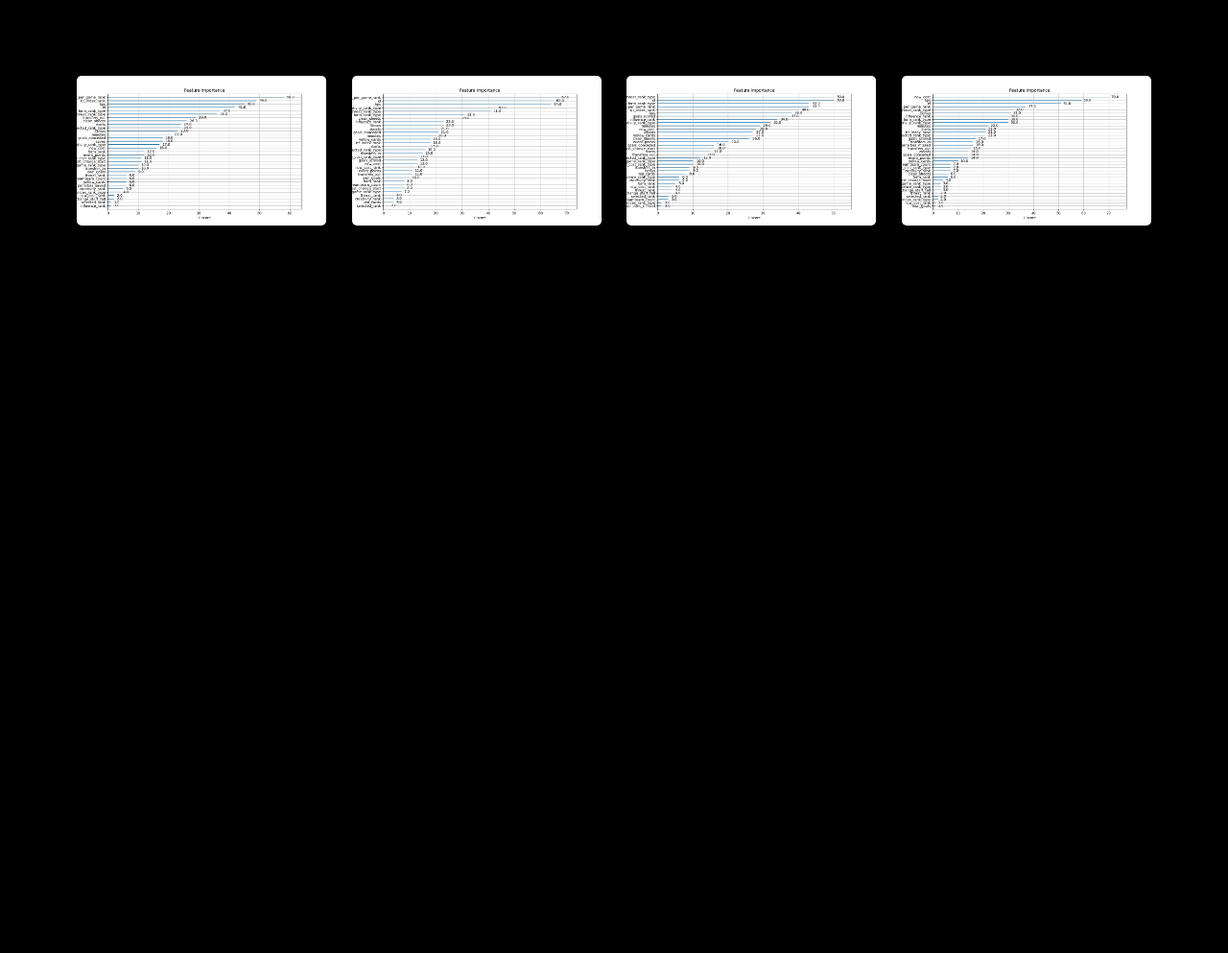
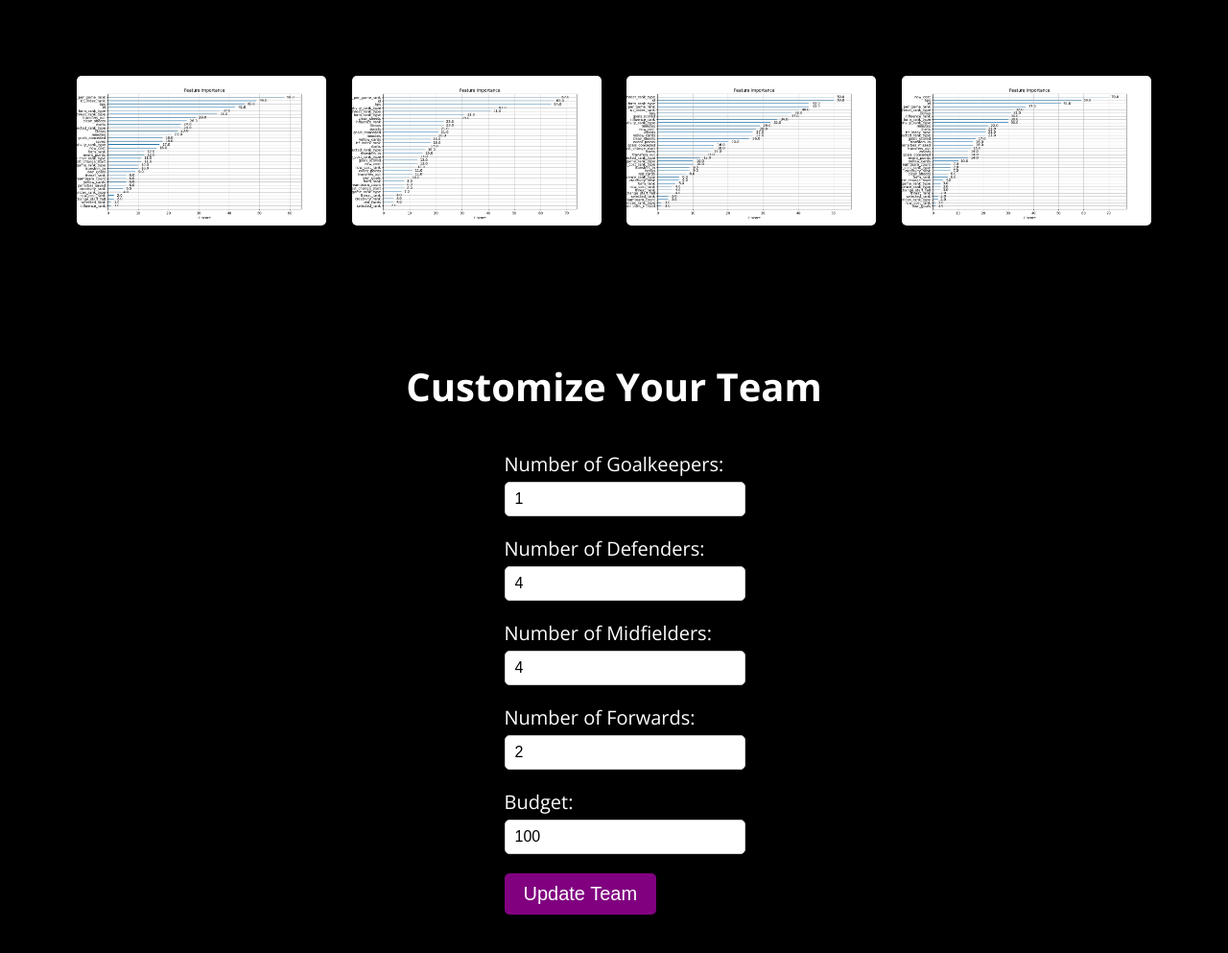
Before and after one commit to matthewwangg/Player-Performance-Prediction-1.0, a Flask app: page / in a window 1280 px wide. Shown: the part 4918-5911 px from the top of the page at 96% size. Before the commit the page ends 5153 px from the top, so only its background shows below. Run offline with Flask 2, Linux system fonts and the light colour scheme.

Commit message:
Added customize team section

```diff
--- a/web app/static/css/styles.css
+++ b/web app/static/css/styles.css
@@ -285,6 +285,71 @@ nav a {
     background-color: #6a006a; /* Darker shade of purple on hover */
 }
 
+.team-customization-container {
+    text-align: center;
+    padding: 40px;
+    padding-bottom: 0px;
+    background-color: #000000;
+}
+
+.team-customization-header {
+    font-size: 40px;
+    font-weight: bold;
+    color: #ffffff;
+}
+
+.team-customization-form {
+    max-width: 600px;
+    margin: 0 auto
+}
+
+.team-customization-form .form-group {
+    margin-bottom: 20px;
+}
+
+.team-customization-form label {
+    display: block;
+    font-size: 20px;
+    color: #ffffff;
+    margin-bottom: 5px;
+}
+
+.team-customization-form input[type="number"] {
+    width: 100%;
+    padding: 10px;
+    padding-top: 8px;
+    padding-bottom: 8px;
+    font-size: 16px;
+    border-radius: 5px;
+    border: 1px solid #ccc;
+    background-color: #fff;
+}
+
+.team-customization-form button {
+    background-color: #800080;
+    border: none;
+    color: #fff;
+    padding: 10px 20px;
+    font-size: 20px;
+    border-radius: 5px;
+    cursor: pointer;
+    transition: background-color 0.3s ease;
+}
+
+.team-customization-form button:hover {
+    background-color: #6a006a; /* Darker shade of purple on hover */
+}
+
+.container-customize {
+    display: flex;
+    flex-wrap: wrap;
+    justify-content: space-around;
+    margin-top: 0px;
+    background-color: black;
+    padding: 40px;
+    padding-top: 0px;
+}
+
 /* SETUP for future Javascript Functionality: Hide player containers and visualization containers initially */
 /*.container, .visualization-container {
     display: none;
--- a/web app/templates/index.html
+++ b/web app/templates/index.html
@@ -372,7 +372,34 @@
     <img class="visualization-img" src="{{ url_for('static', filename='visualization_MID.png') }}" alt="MID Predictions">
     <img class="visualization-img" src="{{ url_for('static', filename='visualization_FWD.png') }}" alt="FWD Predictions">
 </div>
-
+<div class="larger-header-div">
+    <h1 class="larger-header">Customize Your Team</h1>
+</div>
+<div class="container-customize">
+    <form class="team-customization-form" id="team-customization-form">
+        <div class="form-group">
+            <label for="goalkeepers">Number of Goalkeepers:</label>
+            <input type="number" id="goalkeepers" name="goalkeepers" min="1" value="1">
+        </div>
+        <div class="form-group">
+            <label for="defenders">Number of Defenders:</label>
+            <input type="number" id="defenders" name="defenders" min="1" value="4">
+        </div>
+        <div class="form-group">
+            <label for="midfielders">Number of Midfielders:</label>
+            <input type="number" id="midfielders" name="midfielders" min="1" value="4">
+        </div>
+        <div class="form-group">
+            <label for="forwards">Number of Forwards:</label>
+            <input type="number" id="forwards" name="forwards" min="1" value="2">
+        </div>
+        <div class="form-group">
+            <label for="budget">Budget:</label>
+            <input type="number" id="budget" name="budget" min="0" value="100">
+        </div>
+        <button type="submit">Update Team</button>
+    </form>
+</div>
 <script>
     document.getElementById('make-predictions-btn').addEventListener('click', function() {
         fetch('/predict', {
```
